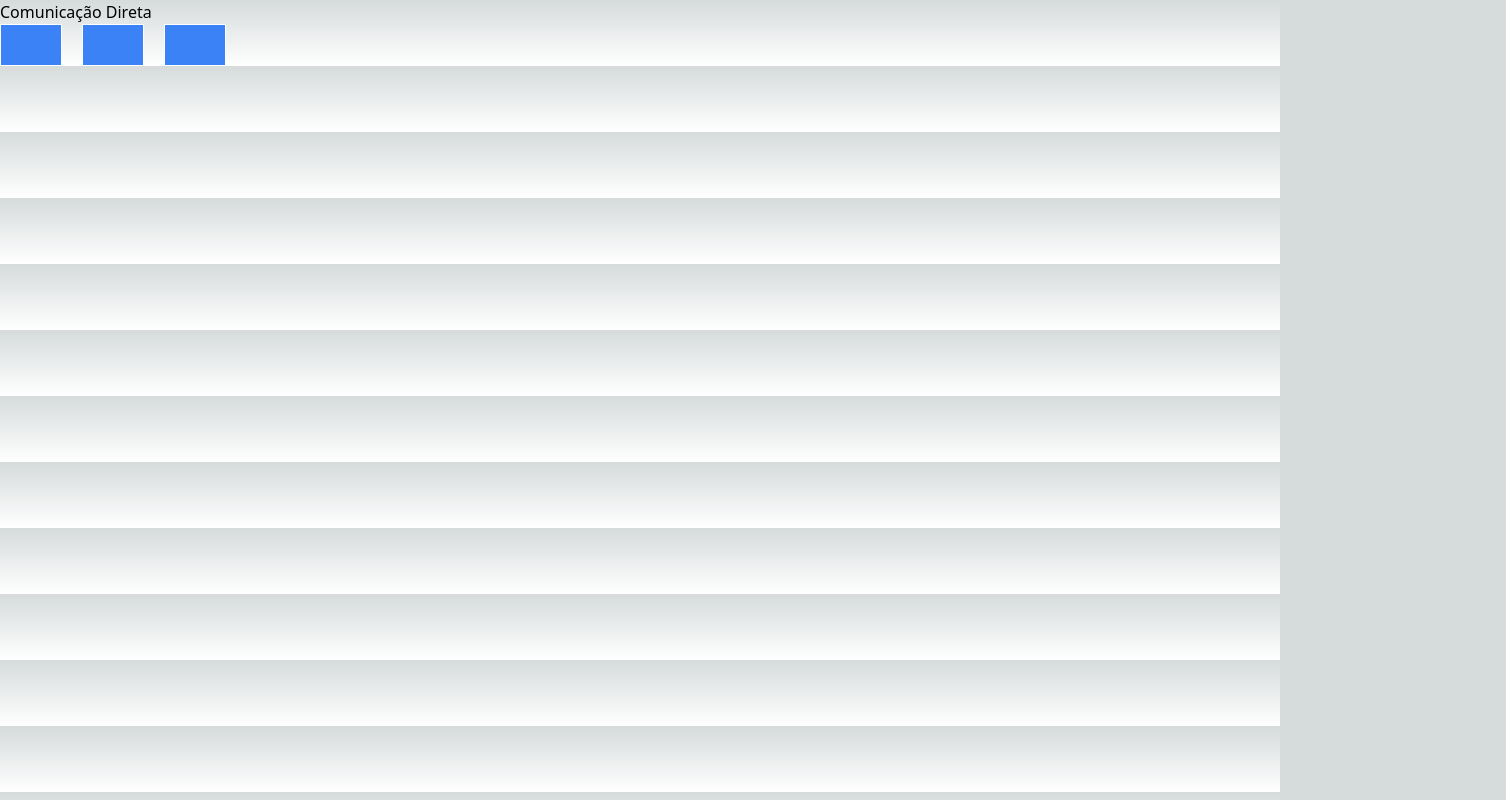
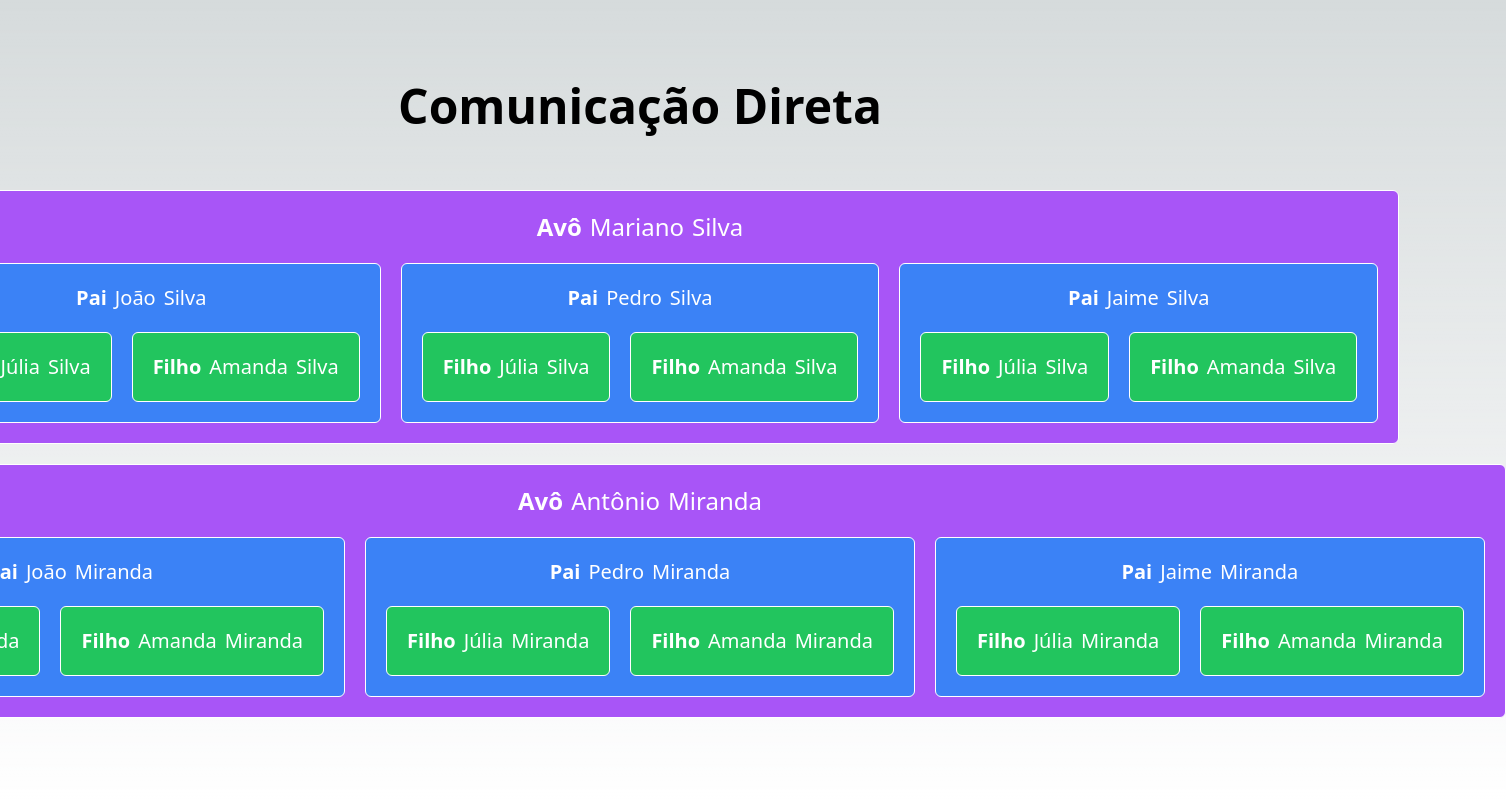
Before and after one commit to sheezarainbow9/react-next, a Next.js app: page /comunication/direta in a window 1280 px wide. Shown: the whole page, 1506 px wide, since content can reach past the window. Built offline with nearby package versions, Linux system fonts and the light colour scheme.

Commit message:
comunicação entre componentes-direta

```diff
--- a/src/components/comunicacao/direta/Avo.tsx
+++ b/src/components/comunicacao/direta/Avo.tsx
@@ -1,11 +1,31 @@
-import Pai from "./Pai"
+import Pai from "./Pai";
 
-export default function Avo() {
+interface AvoProps {
+  nome: string;
+  sobrenome: string;
+}
+
+export default function Avo(props: AvoProps) {
   return (
-    <div className="flex gap-5">
-      <Pai />
-      <Pai />
-      <Pai />
+    <div
+      className={`
+      flex flex-col gap-5 p-5
+      bg-purple-500
+      text-white
+      border border-white
+      rounded-md
+    `}
+    >
+      <div className="flex justify-center gap-2 text-2xl">
+        <span className="font-black">Avô</span>
+        <span>{props.nome}</span>
+        <span>{props.sobrenome}</span>
+      </div>
+      <div className="flex gap-5">
+        <Pai nome="João" sobrenome={props.sobrenome}/>
+        <Pai nome="Pedro" sobrenome={props.sobrenome}/>
+        <Pai nome="Jaime" sobrenome={props.sobrenome}/>
+      </div>
     </div>
-  )
+  );
 }
--- a/src/components/comunicacao/direta/Filho.tsx
+++ b/src/components/comunicacao/direta/Filho.tsx
@@ -1,6 +1,22 @@
-export default function Filho() {
+interface FilhoProps {
+  nome: string;
+  sobrenome: string;
+}
+
+export default function Filho(props: FilhoProps) {
   return (
-    <div>
+    <div
+      className={`
+      flex justify-center items-center
+      bg-green-500 p-5 rounded-md
+      border border-white
+    `}
+    >
+      <div className="flex justify-center gap-2 text-xl">
+        <span className="font-black">Filho</span>
+        <span>{props.nome}</span>
+        <span>{props.sobrenome}</span>
+      </div>
     </div>
-  )
+  );
 }
--- a/src/components/comunicacao/direta/Pai.tsx
+++ b/src/components/comunicacao/direta/Pai.tsx
@@ -1,14 +1,28 @@
 import Filho from "./Filho";
 
-export default function Pai() {
+interface PaiProps {
+  nome: string;
+  sobrenome: string;
+}
+
+export default function Pai(props: PaiProps) {
   return (
     <div
       className={`
-      flex gap-5 bg-blue-500 text-white border border-white roundes-md p-5
+      flex flex-col gap-5
+      bg-blue-500 text-white border border-white
+      rounded-md p-5
     `}
     >
-      <Filho />
-      <Filho />
+      <div className="flex justify-center gap-2 text-xl">
+        <span className="font-black">Pai</span>
+        <span>{props.nome}</span>
+        <span>{props.sobrenome}</span>
+      </div>
+      <div className="flex gap-5">
+        <Filho nome="Júlia" sobrenome={props.sobrenome}/>
+        <Filho nome="Amanda" sobrenome={props.sobrenome}/>
+      </div>
     </div>
   );
 }
--- a/src/pages/comunication/direta.tsx
+++ b/src/pages/comunication/direta.tsx
@@ -2,9 +2,10 @@ import Avo from "@/components/comunicacao/direta/Avo";
 
 export default function PaginaDireta() {
   return (
-    <div>
-      <h1>Comunicação Direta</h1>
-      <Avo />
+    <div className="flex flex-col gap-5 justify-center items-center h-screen">
+      <h1 className="text-5xl font-black mb-10">Comunicação Direta</h1>
+      <Avo nome="Mariano" sobrenome="Silva" />
+      <Avo nome="Antônio" sobrenome="Miranda" />
     </div>
-  )
+  );
 }
```
